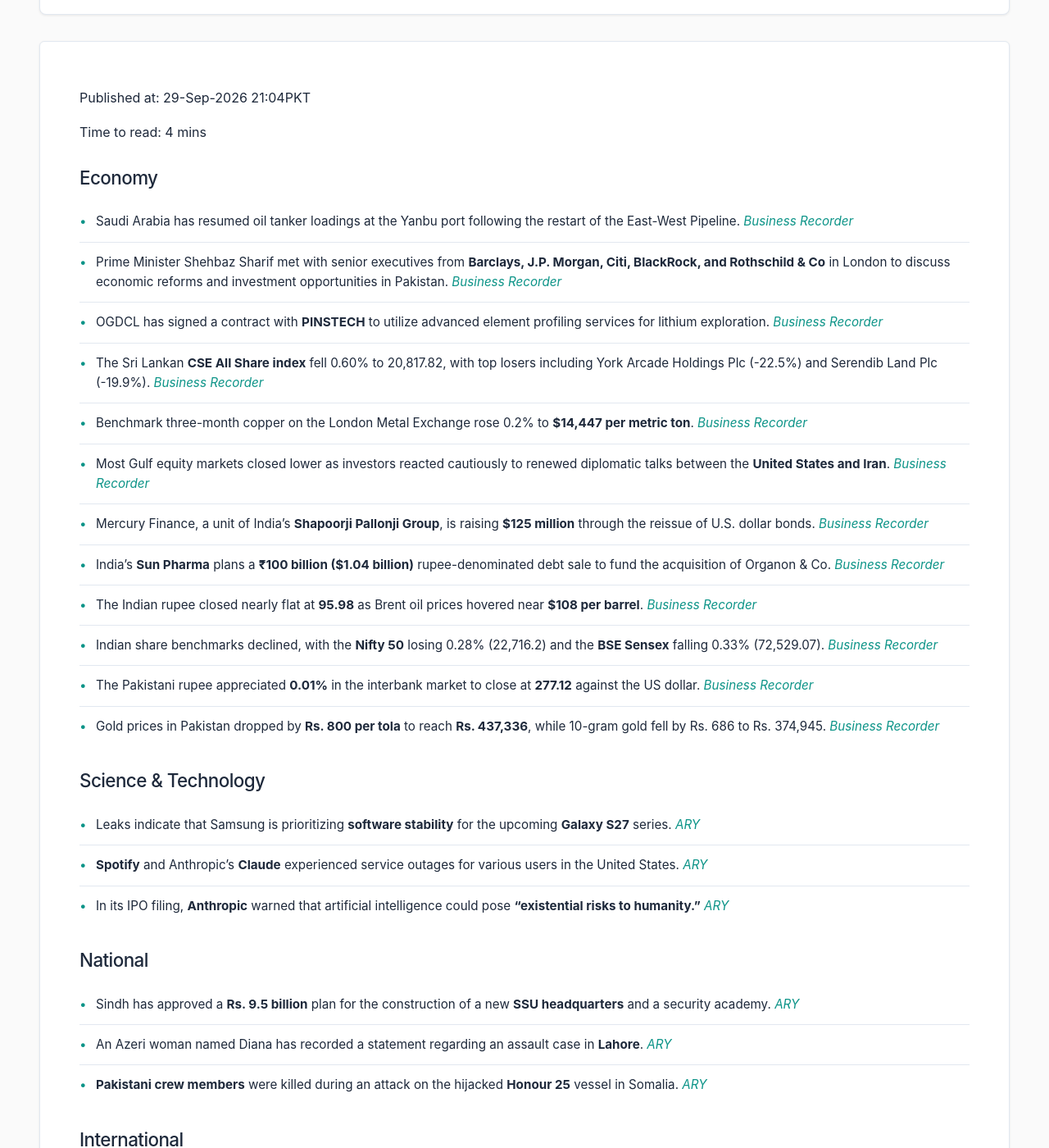
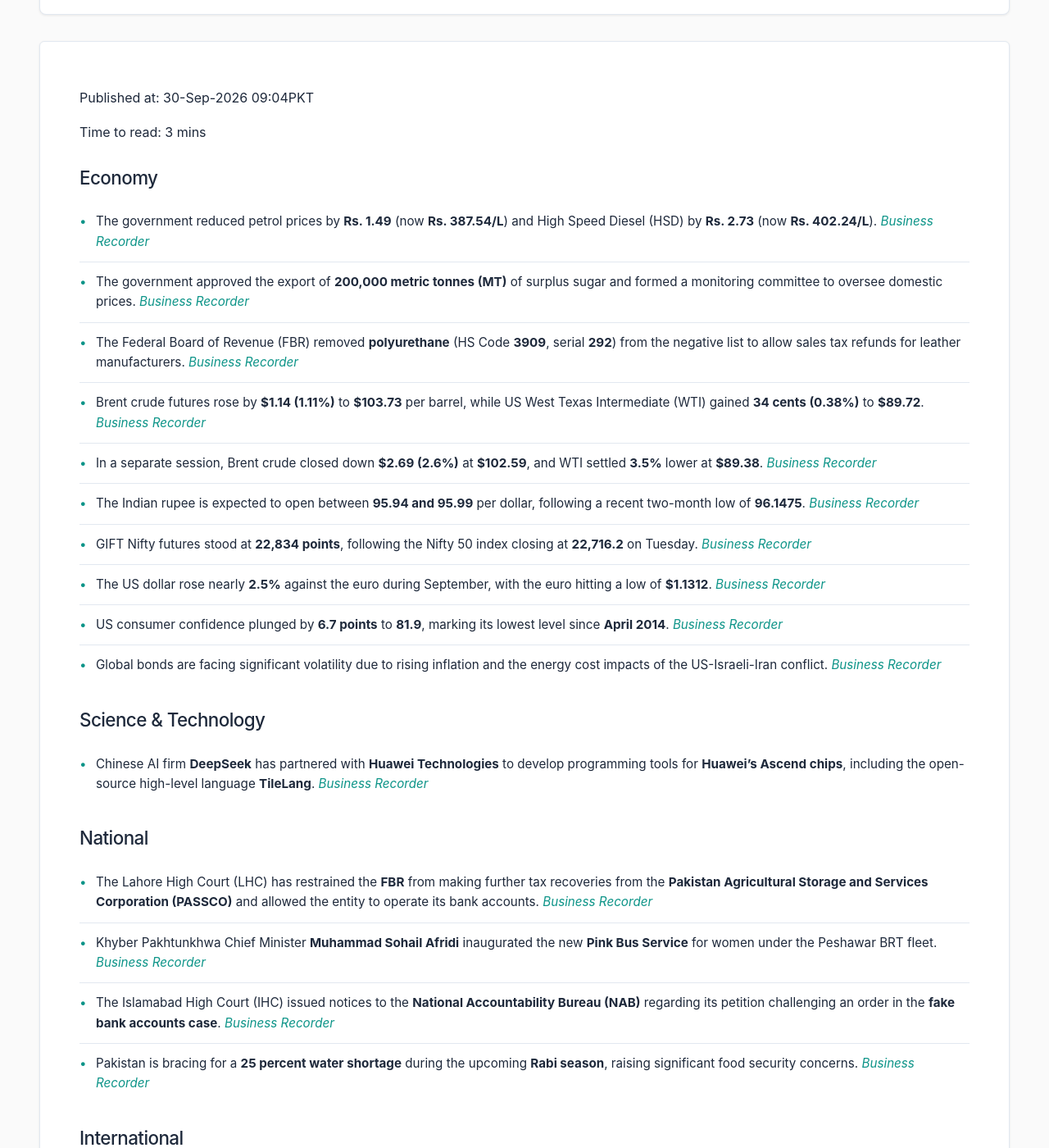
Before and after one commit to zsubzwary/news, a Jekyll site: the page built from en/index.md, in a window 1280 px wide and 1400 px high, scrolled down 209 px. Shown: the whole window at 82% size. Built offline with Jekyll 4.4.1, drawn with Linux system fonts in a browser that asks for light colours; some web fonts are replaced; comment, search, counter and statistics services are not loaded; some of the changed text lies outside the part shown.

Commit message:
DateTime; 2026-09-30T04:04:43.948Z

```diff
--- a/en/index.md
+++ b/en/index.md
@@ -4,47 +4,33 @@ title: Pakistan News Briefing
 lang: en
 ---
 
-Published at: 29-Sep-2026 21:04PKT
+Published at: 30-Sep-2026 09:04PKT
 
-Time to read: 4 mins
+Time to read: 3 mins
 
 ### Economy
-- Saudi Arabia has resumed oil tanker loadings at the Yanbu port following the restart of the East-West Pipeline. *[Business Recorder](https://www.brecorder.com/news/40441815/saudi-arabia-resumes-yanbu-oil-loading-after-pipeline-restart)*
-- Prime Minister Shehbaz Sharif met with senior executives from **Barclays, J.P. Morgan, Citi, BlackRock, and Rothschild & Co** in London to discuss economic reforms and investment opportunities in Pakistan. *[Business Recorder](https://www.brecorder.com/news/40441811/pm-shehbaz-seeks-greater-investment-in-pakistan-from-global-financial-giants)*
-- OGDCL has signed a contract with **PINSTECH** to utilize advanced element profiling services for lithium exploration. *[Business Recorder](https://www.brecorder.com/news/40441800/ogdcl-inks-deal-with-pinstech-for-lithium-exploration)*
-- The Sri Lankan **CSE All Share index** fell 0.60% to 20,817.82, with top losers including York Arcade Holdings Plc (-22.5%) and Serendib Land Plc (-19.9%). *[Business Recorder](https://www.brecorder.com/news/40441809/sri-lankan-shares-fall-as-real-estate-utilities-stocks-weigh)*
-- Benchmark three-month copper on the London Metal Exchange rose 0.2% to **$14,447 per metric ton**. *[Business Recorder](https://www.brecorder.com/news/40441805/copper-steadies-as-mine-strike-threat-offsets-dollar-oil-strength)*
-- Most Gulf equity markets closed lower as investors reacted cautiously to renewed diplomatic talks between the **United States and Iran**. *[Business Recorder](https://www.brecorder.com/news/40441804/most-gulf-equities-end-lower-amid-cautious-response-to-renewed-us-iran-talks)*
-- Mercury Finance, a unit of India's **Shapoorji Pallonji Group**, is raising **$125 million** through the reissue of U.S. dollar bonds. *[Business Recorder](https://www.brecorder.com/news/40441802/indias-sp-group-arm-taps-dollar-debt-to-meet-another-units-dues)*
-- India's **Sun Pharma** plans a **₹100 billion ($1.04 billion)** rupee-denominated debt sale to fund the acquisition of Organon & Co. *[Business Recorder](https://www.brecorder.com/news/40441799/indias-sun-pharma-plans-1-billion-local-debt-sale-for-loan-takeout-sources-say)*
-- The Indian rupee closed nearly flat at **95.98** as Brent oil prices hovered near **$108 per barrel**. *[Business Recorder](https://www.brecorder.com/news/40441798/indian-rupee-ends-nearly-flat-as-traders-remain-glued-to-oil-moves-rbi-caps-fall)*
-- Indian share benchmarks declined, with the **Nifty 50** losing 0.28% (22,716.2) and the **BSE Sensex** falling 0.33% (72,529.07). *[Business Recorder](https://www.brecorder.com/news/40441797/indian-shares-extend-losing-run-on-elevated-oil-bond-yields)*
-- The Pakistani rupee appreciated **0.01%** in the interbank market to close at **277.12** against the US dollar. *[Business Recorder](https://www.brecorder.com/news/40441794/pakistan-rupee-records-gain-against-us-dollar)*
-- Gold prices in Pakistan dropped by **Rs. 800 per tola** to reach **Rs. 437,336**, while 10-gram gold fell by Rs. 686 to Rs. 374,945. *[Business Recorder](https://www.brecorder.com/news/40441793/gold-price-per-tola-drops-rs800-in-pakistan)*
+- The government reduced petrol prices by **Rs. 1.49** (now **Rs. 387.54/L**) and High Speed Diesel (HSD) by **Rs. 2.73** (now **Rs. 402.24/L**). *[Business Recorder](https://www.brecorder.com/news/40441904/petrol-price-cut-by-rs149-hsds-by-rs273)*
+- The government approved the export of **200,000 metric tonnes (MT)** of surplus sugar and formed a monitoring committee to oversee domestic prices. *[Business Recorder](https://www.brecorder.com/news/40441918/modalities-for-export-of-20000-mt-surplus-sugar-approved)*
+- The Federal Board of Revenue (FBR) removed **polyurethane** (HS Code **3909**, serial **292**) from the negative list to allow sales tax refunds for leather manufacturers. *[Business Recorder](https://www.brecorder.com/news/40441910/leather-manufacturers-fbr-trims-negative-list-to-allow-st-refund)*
+- Brent crude futures rose by **$1.14 (1.11%)** to **$103.73** per barrel, while US West Texas Intermediate (WTI) gained **34 cents (0.38%)** to **$89.72**. *[Business Recorder](https://www.brecorder.com/news/40441938/oil-climbs-after-trump-denies-he-is-willing-to-ease-sanctions-on-iran)*
+- In a separate session, Brent crude closed down **$2.69 (2.6%)** at **$102.59**, and WTI settled **3.5%** lower at **$89.38**. *[Business Recorder](https://www.brecorder.com/news/40441906/oil-prices-settle-down-25pc)*
+- The Indian rupee is expected to open between **95.94 and 95.99** per dollar, following a recent two-month low of **96.1475**. *[Business Recorder](https://www.brecorder.com/news/40441942/lower-fed-hike-odds-oil-dip-lend-rbi-hand-in-supporting-indian-rupee)*
+- GIFT Nifty futures stood at **22,834 points**, following the Nifty 50 index closing at **22,716.2** on Tuesday. *[Business Recorder](https://www.brecorder.com/news/40441940/indian-shares-likely-to-rise-as-oil-comes-off-bse-joins-nifty)*
+- The US dollar rose nearly **2.5%** against the euro during September, with the euro hitting a low of **$1.1312**. *[Business Recorder](https://www.brecorder.com/news/40441939/dollar-set-for-september-rise-mainly-at-euros-expense)*
+- US consumer confidence plunged by **6.7 points** to **81.9**, marking its lowest level since **April 2014**. *[Business Recorder](https://www.brecorder.com/news/40441912/us-consumer-confidence-sinks-to-lowest-level-since-2014)*
+- Global bonds are facing significant volatility due to rising inflation and the energy cost impacts of the US-Israeli-Iran conflict. *[Business Recorder](https://www.brecorder.com/news/40441941/bonds-set-for-bruising-september-stocks-fare-better)*
 
 ### Science & Technology
-- Leaks indicate that Samsung is prioritizing **software stability** for the upcoming **Galaxy S27** series. *[ARY](https://arynews.tv/ice-universe-leak-reveals-samsung-is-prioritizing-software-stability-for-galaxy-s27)*
-- **Spotify** and Anthropic’s **Claude** experienced service outages for various users in the United States. *[ARY](https://arynews.tv/spotify-down-for-thousands-of-users-in-us-downdetector-shows)*
-- In its IPO filing, **Anthropic** warned that artificial intelligence could pose **"existential risks to humanity."** *[ARY](https://arynews.tv/anthropic-warns-ai-may-pose-existential-risks-to-humanity-in-ipo-filing)*
+- Chinese AI firm **DeepSeek** has partnered with **Huawei Technologies** to develop programming tools for **Huawei’s Ascend chips**, including the open-source high-level language **TileLang**. *[Business Recorder](https://www.brecorder.com/news/40441944/deepseek-partners-with-huawei-to-develop-chip-programming-tools-reducing-reliance-on-nvidia)*
 
 ### National
-- Sindh has approved a **Rs. 9.5 billion** plan for the construction of a new **SSU headquarters** and a security academy. *[ARY](https://arynews.tv/sindh-approves-rs-9-5-billion-plan-for-new-ssu-headquarters-and-security-academy)*
-- An Azeri woman named Diana has recorded a statement regarding an assault case in **Lahore**. *[ARY](https://arynews.tv/azeri-woman-diana-records-statement-in-lahore-assault-case)*
-- **Pakistani crew members** were killed during an attack on the hijacked **Honour 25** vessel in Somalia. *[ARY](https://arynews.tv/hijacked-honour-25-vessel-attacked-in-somalia-pakistani-crew-members-killed)*
+- The Lahore High Court (LHC) has restrained the **FBR** from making further tax recoveries from the **Pakistan Agricultural Storage and Services Corporation (PASSCO)** and allowed the entity to operate its bank accounts. *[Business Recorder](https://www.brecorder.com/news/40441911/lhc-restrains-fbr-from-making-further-tax-recovery-from-passco)*
+- Khyber Pakhtunkhwa Chief Minister **Muhammad Sohail Afridi** inaugurated the new **Pink Bus Service** for women under the Peshawar BRT fleet. *[Business Recorder](https://www.brecorder.com/news/40441846/afridi-opens-pink-bus-service-under-brt)*
+- The Islamabad High Court (IHC) issued notices to the **National Accountability Bureau (NAB)** regarding its petition challenging an order in the **fake bank accounts case**. *[Business Recorder](https://www.brecorder.com/news/40441855/fake-bank-accounts-case-ihc-issues-notices-on-nabs-plea-challenging-acs-order)*
+- Pakistan is bracing for a **25 percent water shortage** during the upcoming **Rabi season**, raising significant food security concerns. *[Business Recorder](https://www.brecorder.com/news/40441852/water-shortage)*
 
 ### International
-- Turkey has seized a jet from Iran’s **Caspian Airlines** due to unpaid debts. *[ARY](https://arynews.tv/turkey-seizes-jet-from-irans-caspian-airlines-over-unpaid-debt-reports)*
-- Russia is set to increase its **2027 military spending by 27%**. *[ARY](https://arynews.tv/russia-raises-2027-military-spending-by-27-budget-documents-show)*
-- **Iraqi Airways** is preparing to resume flights to Iran in October after securing a special exemption regarding US sanctions. *[Business Recorder](https://www.brecorder.com/news/40441810/iraqi-airways-to-resume-iran-flights-in-october-after-securing-special-exemption)*
-- Bangladesh is considering an **Airbus** deal for **10 aircraft** (four A350-900 and six A321neo) to expand its national carrier's fleet. *[Business Recorder](https://www.brecorder.com/news/40441807/bangladesh-eyes-airbus-deal-for-10-aircraft-after-boeing-order)*
-- **S&P Global** stated that leadership transitions and potential IPOs at **Tata Group** are unlikely to immediately affect company ratings. *[Business Recorder](https://www.brecorder.com/news/40441806/tata-leadership-transition-ipo-unlikely-to-impact-ratings-sampp-global-says)*
-- An Indian court quashed a food regulator's order against **Red Bull**, allowing the company to retain the **"energy drink"** label. *[Business Recorder](https://www.brecorder.com/news/40441803/red-bull-wins-india-court-reprieve-to-use-energy-drink-label)*
-- **US forces** are scheduled to complete their withdrawal from their final bases in Iraq by Wednesday. *[Business Recorder](https://www.brecorder.com/news/40441795/us-forces-exit-iraq-after-two-decades-leaving-opening-for-iran-say-experts)*
-
-### Sports
-- Pakistan clinched a **bronze medal** in the battle royale eSports competition at the **Asian Games** in Nagoya. *[Business Recorder](https://www.brecorder.com/news/40441801-pakistan-clinch-esports-bronze-at-asian-games)*
-- Predictions and championship odds for the **2026 WNBA playoffs** have been released. *[ARY](https://arynews.tv/2026-wnba-playoff-predictions-championship-odds-and-title-favorites-breakdown)*
-- Organizers of the **Aichi-Nagoya Games** apologized for a travel mix-up that caused delays for the Pakistani volleyball team. *[Business Recorder](https://www.brecorder.com/news/40441796-nagoya-organisers-regret-pakistan-and-south-korea-travel-mix-ups)*
-
-### Other
-- **Casio** has added a steel bracelet to its most affordable square digital watch model. *[ARY](https://arynews.tv/casio-adds-a-steel-bracelet-to-its-most-affordable-square-digital-watch)*
+- Russian air strikes in **Kyiv** and surrounding regions killed **one child** and injured **five people**, damaging private houses, a store, and a warehouse. *[Business Recorder](https://www.brecorder.com/news/40441943/russian-air-strikes-kill-one-injure-five-in-and-around-kyiv-officials-say)*
+- The US Treasury Department sanctioned **10 individuals and entities**, including those based in **Pakistan, China, and Hong Kong**, for assisting Iran in procuring weapons. *[Business Recorder](https://www.brecorder.com/news/40441907/us-sanctions-10-over-procuring-weapons-for-iran)*
+- Iran has threatened to launch attacks on **Middle East infrastructure** as it awaits a US response regarding the reopening of the **Strait of Hormuz**. *[Business Recorder](https://www.brecorder.com/news/40441909/iran-threatens-new-strikes)*
+- Saudi Crown Prince **Mohammed bin Salman** met with UAE Vice President **Sheikh Mansour bin Zayed Al Nahyan** in Riyadh to discuss regional stability. *[Business Recorder](https://www.brecorder.com/news/40441908/mbs-uae-vice-president-meet-in-riyadh)*
```
